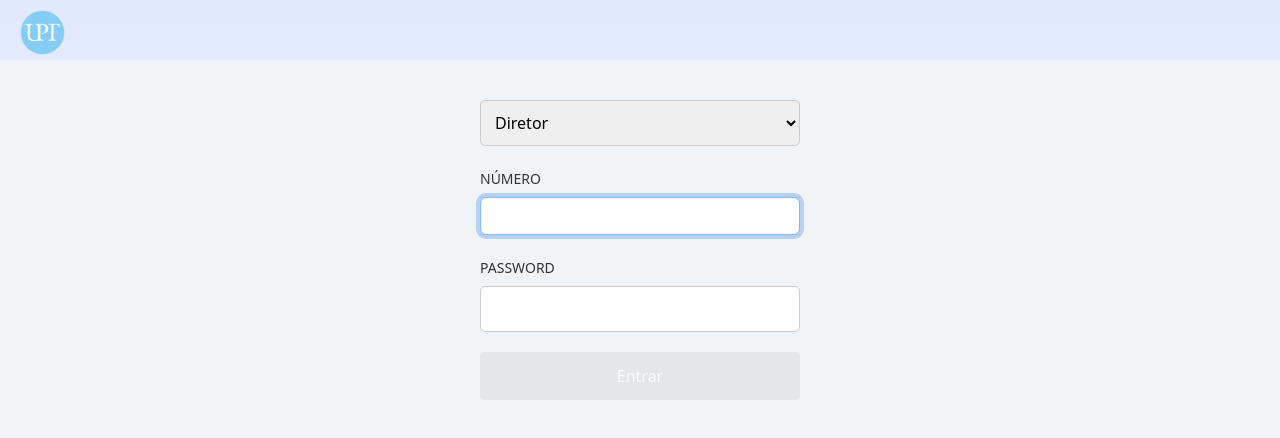
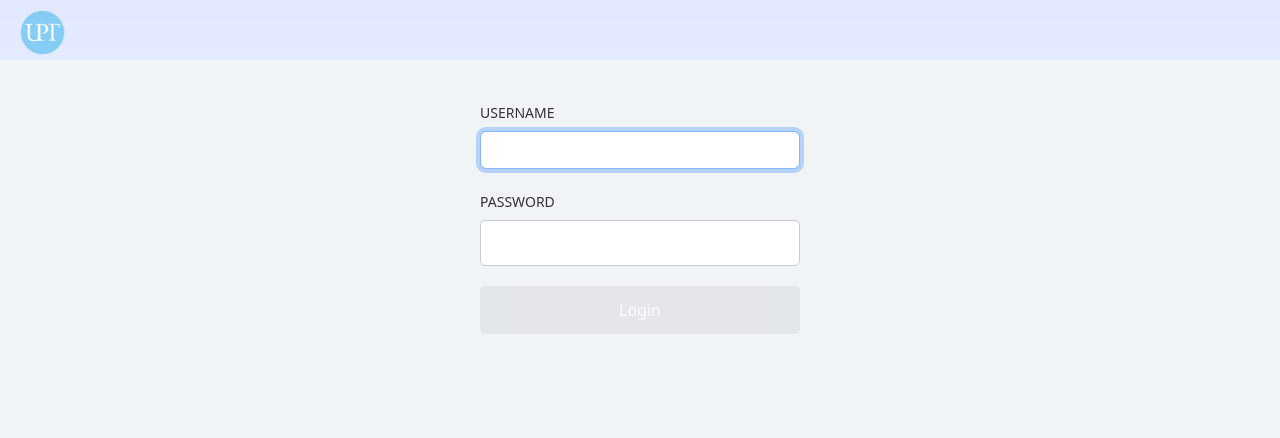
Before and after one commit to claudiaspseabra/semErros-react, a React (Vite) app: page / in a window 1280 px wide. Shown: the top 438 px of the page. Built offline with nearby package versions, Linux system fonts and the light colour scheme.

Commit message:
The login is working and it check if the user is admin or not

```diff
--- a/package.json
+++ b/package.json
@@ -23,12 +23,12 @@
     "@types/react": "^18.3.12",
     "@types/react-dom": "^18.3.1",
     "@vitejs/plugin-react": "^4.3.3",
-    "eslint": "^9.13.0",
+    "eslint": "^9.16.0",
     "eslint-plugin-react-hooks": "^5.0.0",
     "eslint-plugin-react-refresh": "^0.4.14",
     "globals": "^15.11.0",
     "typescript": "~5.6.2",
     "typescript-eslint": "^8.11.0",
-    "vite": "^5.4.10"
+    "vite": "^5.4.11"
   }
 }
--- a/src/Login.tsx
+++ b/src/Login.tsx
@@ -1,40 +1,69 @@
 import { useState } from "react";
+import { useNavigate } from "react-router-dom"; // For navigation after login
 import Form from "react-bootstrap/Form";
 import Button from "react-bootstrap/Button";
 
-import { default as Select } from "react-select";
-
-import "./styles/Login.css"
+import "./styles/Login.css";
 
 function Login() {
-    const [email, setEmail] = useState("");
+    const [username, setUsername] = useState("");
     const [password, setPassword] = useState("");
+    const [error, setError] = useState(""); // For error messages
+    const navigate = useNavigate(); // Hook for navigation
 
     function validateForm() {
-        return email.length > 0 && password.length > 0;
+        return username.length > 0 && password.length > 0;
     }
 
-    function handleSubmit(event: React.SyntheticEvent<HTMLFormElement>) {
+    async function handleSubmit(event: React.FormEvent<HTMLFormElement>) {
         event.preventDefault();
+        try {
+            // Send the username and password to get the user details from the server
+            const response = await fetch("http://localhost:8080/app/users", {
+                method: "GET",
+                headers: {
+                    "Content-Type": "application/json",
+                },
+            });
+
+            if (response.ok) {
+                const users = await response.json();
+                // Find the user with the matching username and password
+                const user = users.find(
+                    (u: { username: string; password: string }) =>
+                        u.username === username && u.password === password
+                );
+
+                if (user) {
+                    // Check if the user is an admin and navigate accordingly
+                    if (user.admin) {
+                        navigate("/admin");
+                    } else {
+                        navigate("/user");
+                    }
+                } else {
+                    setError("Invalid username or password.");
+                }
+            } else {
+                setError("Something went wrong. Please try again later.");
+            }
+        } catch (err) {
+            console.error("Login error:", err);
+            setError("Something went wrong. Please try again later.");
+        }
     }
 
     return (
-        <>
         <div className="Login">
-
             <Form onSubmit={handleSubmit}>
-                <select>
-                    <option value="Admin">Diretor</option>
-                    <option value="User">Coordenador</option>
-                </select>
-                <Form.Group controlId="number">
-                    <Form.Label>Número</Form.Label>
-                        <Form.Control
-                            autoFocus
-                            type=""
-                            value={email}
-                            onChange={(e) => setEmail(e.target.value)}
-                        />
+                <Form.Group controlId="username">
+                    <Form.Label>Username</Form.Label>
+                    <Form.Control
+                        autoFocus
+                        type="text"
+                        value={username}
+                        onChange={(e) => setUsername(e.target.value)}
+                    />
                 </Form.Group>
                 <Form.Group controlId="password">
                     <Form.Label>Password</Form.Label>
@@ -44,10 +73,12 @@ function Login() {
                         onChange={(e) => setPassword(e.target.value)}
                     />
                 </Form.Group>
-                <Button type="submit" disabled={!validateForm()}>Entrar</Button>
+                {error && <div className="error">{error}</div>}
+                <Button type="submit" disabled={!validateForm()}>
+                    Login
+                </Button>
             </Form>
         </div>
-        </>
     );
 }
 
```
Also changed, not shown: src/Fetch.tsx (added, +69 -0 lines), 1 other file (tests, documents, lock files or other folders).
